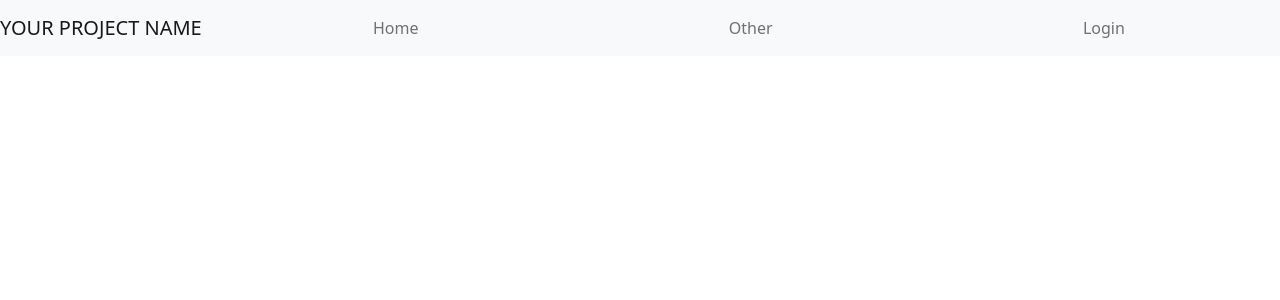
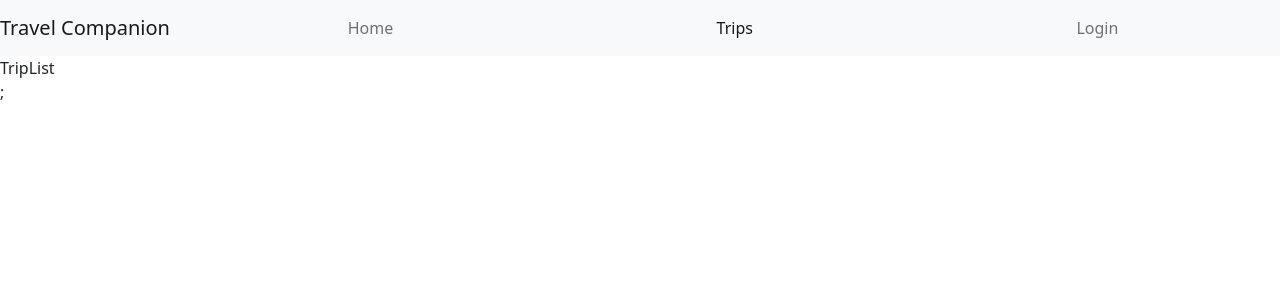
Before and after one commit to Lavanyah-23/travellingCompanionFrontEnd, a React (Create React App) app: page /trips in a window 1280 px wide. Shown: the top 300 px of the page. Built offline with nearby package versions, Linux system fonts and the light colour scheme; no server answers.

Commit message:
added basic routes

```diff
--- a/src/App.js
+++ b/src/App.js
@@ -7,6 +7,10 @@ import Loading from "./components/Loading";
 import MessageBox from "./components/MessageBox";
 import SignUp from "./pages/SignUp";
 import Login from "./pages/Login";
+import TripList from "./pages/TripList";
+import TripDetails from "./pages/TripDetails";
+import UserPage from "./pages/UserPage";
+import AddTrip from "./pages/AddTrip";
 
 import { useDispatch, useSelector } from "react-redux";
 import { selectAppLoading } from "./store/appState/selectors";
@@ -16,11 +20,6 @@ import { Jumbotron } from "react-bootstrap";
 const Home = () => (
   <Jumbotron>
     <h1>Home</h1>
-  </Jumbotron>
-);
-const Other = () => (
-  <Jumbotron>
-    <h1>Other</h1>
   </Jumbotron>
 );
 
@@ -33,15 +32,18 @@ function App() {
   }, [dispatch]);
 
   return (
-    <div className='App'>
+    <div className="App">
       <Navigation />
       <MessageBox />
       {isLoading ? <Loading /> : null}
       <Routes>
-        <Route exact path='/' element={<Home />} />
-        <Route path='/other' element={<Other />} />
-        <Route path='/signup' element={<SignUp />} />
-        <Route path='/login' element={<Login />} />
+        <Route exact path="/" element={<Home />} />
+        <Route path="/trips" element={<TripList />} />
+        <Route path="/signup" element={<SignUp />} />
+        <Route path="/login" element={<Login />} />
+        <Route path="/tripdetails" element={<TripDetails />} />
+        <Route path="/userPage" element={<UserPage />} />
+        <Route path="/addTrip" element={<AddTrip />} />
       </Routes>
     </div>
   );
--- a/src/components/Navigation/index.js
+++ b/src/components/Navigation/index.js
@@ -16,13 +16,13 @@ export default function Navigation() {
   return (
     <Navbar bg="light" expand="lg">
       <Navbar.Brand as={NavLink} to="/">
-        YOUR PROJECT NAME
+        Travel Companion
       </Navbar.Brand>
       <Navbar.Toggle aria-controls="basic-navbar-nav" />
       <Navbar.Collapse id="basic-navbar-nav">
         <Nav style={{ width: "100%" }} fill>
           <NavbarItem path="/" linkText="Home" />
-          <NavbarItem path="/other" linkText="Other" />
+          <NavbarItem path="/trips" linkText="Trips" />
           {loginLogoutControls}
         </Nav>
       </Navbar.Collapse>
--- /dev/null
+++ b/src/pages/AddTrip/index.js
@@ -0,0 +1,4 @@
+const AddTrip = () => {
+  return <div>Add Trip Details</div>;
+};
+export default AddTrip;
--- /dev/null
+++ b/src/pages/TripDetails/index.js
@@ -0,0 +1,4 @@
+const TripDetails = () => {
+  return <div>TripDetails</div>;
+};
+export default TripDetails;
--- /dev/null
+++ b/src/pages/TripList/index.js
@@ -0,0 +1,10 @@
+import { Jumbotron } from "react-bootstrap";
+
+const TripList = () => {
+  return (
+    <Jumbotron>
+      <div>TripList</div>;
+    </Jumbotron>
+  );
+};
+export default TripList;
--- /dev/null
+++ b/src/pages/UserPage/index.js
@@ -0,0 +1,4 @@
+const UserPage = () => {
+  return <div>UserDetails</div>;
+};
+export default UserPage;
```
